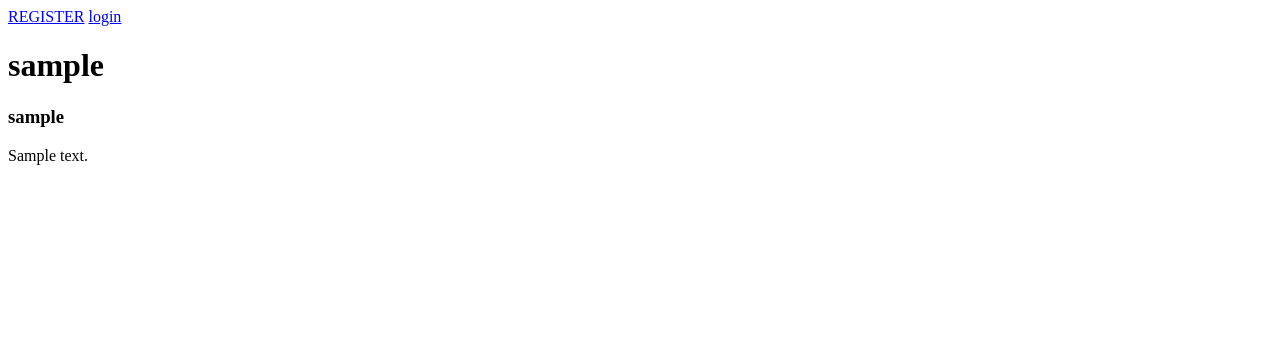
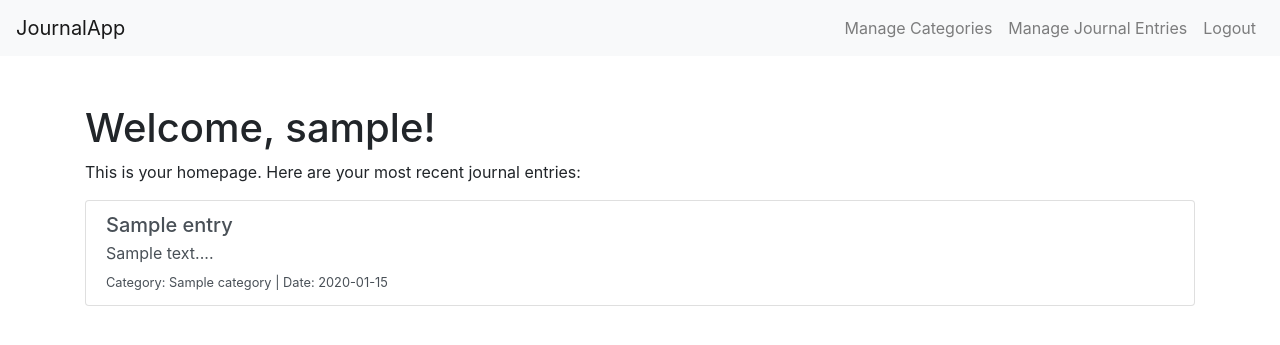
Before and after one commit to lawrence-254/effective-octo-tribble, a Flask app: template api/app/templates/index.html in a window 1280 px wide. Shown: the top 345 px of the page. Run offline with Flask 3, Linux system fonts and the light colour scheme; tables that the repository leaves empty hold one stand-in row (values such as "Sample post"); the template is opened without the code that fills it: values that come from a table or form of the project are taken from there, most other values are stand-ins (such as "Sample title", 1, 10 or a date in 2020); parts of the project's set-up code (start-up, migrations or seed data) failed here and were passed over; some libraries are stand-ins or nearby versions.

Commit message:
formssetup

```diff
--- a/api/app/forms.py
+++ b/api/app/forms.py
@@ -1,5 +1,5 @@
 from flask_wtf import FlaskForm
-from wtforms import StringField, PasswordField, SubmitField
+from wtforms import StringField, TextAreaField, SelectField, PasswordField, SubmitField
 from wtforms.validators import DataRequired, Email, Length, EqualTo
 
 '''
@@ -61,7 +61,7 @@ includes:
 
 '''category class form'''
 class CategoryForm(FlaskForm):
-    category = StringField('Category', validators=[DataRequired()])
+    name = StringField('Category', validators=[DataRequired()])
     submit=SubmitField('Enter Category')
 
 '''journal form class'''
--- a/api/app/routes.py
+++ b/api/app/routes.py
@@ -1,8 +1,8 @@
 from flask import render_template, redirect, url_for, flash, session
 from werkzeug.security import generate_password_hash, check_password_hash
 from app import app, db
-from app.forms import RegisterForm, LoginForm, ResetUsernameForm, ResetEmailForm, ResetPasswordForm
-from app.models import User
+from app.forms import RegisterForm, LoginForm, ResetUsernameForm, ResetEmailForm, ResetPasswordForm,JournalEntryForm,CategoryForm
+from app.models import User, Category, JournalEntry
 from app.utils import login_required
 
 
@@ -123,3 +123,102 @@ def reset_password():
         return redirect(url_for('index'))
 
     return render_template('reset_password.html', title='Reset Password', form=form)
+
+
+@app.route('/categories', methods=['GET', 'POST'])
+@login_required
+def manage_categories():
+    form = CategoryForm()
+    if form.validate_on_submit():
+        category = Category(name=form.name.data)
+        db.session.add(category)
+        db.session.commit()
+        flash('Category added successfully!', 'success')
+        return redirect(url_for('manage_categories'))
+
+    categories = Category.query.all()
+    return render_template('categories.html', title='Manage Categories', form=form, categories=categories)
+
+
+@app.route('/categories/<int:category_id>/delete', methods=['POST'])
+@login_required
+def delete_category(category_id):
+    category = Category.query.get_or_404(category_id)
+    db.session.delete(category)
+    db.session.commit()
+    flash('Category deleted successfully!', 'success')
+    return redirect(url_for('categories'))
+#
+# @app.route('/journal_entries', methods=['GET', 'POST'])
+# @login_required
+# def journal_entries():
+#     form = JournalEntryForm()
+#     form.category.choices = [(category.id, category.name) for category in Category.query.all()]
+#     if form.validate_on_submit():
+#         new_entry = JournalEntry(
+#             title=form.title.data,
+#             content=form.content.data,
+#             category_id=form.category.data,
+#             user_id=session['user_id']
+#         )
+#         db.session.add(new_entry)
+#         db.session.commit()
+#         flash('Journal entry created successfully!', 'success')
+#         return redirect(url_for('journal_entries'))
+#
+#     journal_entries = JournalEntry.query.filter_by(user_id=session['user_id']).all()
+#     return render_template('journal_entries.html', title='Journal Entries', form=form, journal_entries=journal_entries)
+
+@app.route('/journal_entries', methods=['GET', 'POST'])
+@login_required
+def manage_journal_entries():
+    form = JournalEntryForm()
+    if form.validate_on_submit():
+        journal_entry = JournalEntry(
+            title=form.title.data,
+            content=form.content.data,
+            category_id=form.category.data,
+            user_id=session['user_id']
+        )
+        db.session.add(journal_entry)
+        db.session.commit()
+        flash('Journal entry added successfully!', 'success')
+        return redirect(url_for('manage_journal_entries'))
+
+    journal_entries = JournalEntry.query.filter_by(user_id=session['user_id']).all()
+    return render_template('journal_entries.html', title='Manage Journal Entries', form=form, journal_entries=journal_entries)
+
+
+
+
+@app.route('/journal_entries/<int:entry_id>/delete', methods=['POST'])
+@login_required
+def delete_journal_entry(entry_id):
+    entry = JournalEntry.query.get_or_404(entry_id)
+    if entry.user_id != session['user_id']:
+        flash('You do not have permission to delete this entry.', 'danger')
+        return redirect(url_for('journal_entries'))
+    db.session.delete(entry)
+    db.session.commit()
+    flash('Journal entry deleted successfully!', 'success')
+    return redirect(url_for('journal_entries'))
+
+@app.route('/journal_entries/<int:entry_id>/edit', methods=['GET', 'POST'])
+@login_required
+def edit_journal_entry(entry_id):
+    entry = JournalEntry.query.get_or_404(entry_id)
+    if entry.user_id != session['user_id']:
+        flash('You do not have permission to edit this entry.', 'danger')
+        return redirect(url_for('journal_entries'))
+
+    form = JournalEntryForm(obj=entry)
+    form.category.choices = [(category.id, category.name) for category in Category.query.all()]
+    if form.validate_on_submit():
+        entry.title = form.title.data
+        entry.content = form.content.data
+        entry.category_id = form.category.data
+        db.session.commit()
+        flash('Journal entry updated successfully!', 'success')
+        return redirect(url_for('journal_entries'))
+
+    return render_template('edit_journal_entry.html', title='Edit Journal Entry', form=form, entry=entry)
--- a/api/app/templates/index.html
+++ b/api/app/templates/index.html
@@ -1,24 +1,46 @@
-<!DOCTYPE html>
-<html>
+<!doctype html>
+<html lang="en">
   <head>
     <meta charset="utf-8">
-	<meta name="viewport" content="width=device-width, initial-scale=1">
-	<title>{{title}}</title>
+    <meta name="viewport" content="width=device-width, initial-scale=1, shrink-to-fit=no">
+    <title>{{ title }}</title>
+    <link rel="stylesheet" href="https://maxcdn.bootstrapcdn.com/bootstrap/4.0.0/css/bootstrap.min.css">
   </head>
   <body>
-<div>
-<a href="./register">REGISTER</a>
-<a href="./login">login</a>
-
+    <nav class="navbar navbar-expand-lg navbar-light bg-light">
+      <a class="navbar-brand" href="{{ url_for('index') }}">JournalApp</a>
+      <div class="collapse navbar-collapse">
+        <ul class="navbar-nav ml-auto">
+          <li class="nav-item">
+            <a class="nav-link" href="{{ url_for('manage_categories') }}">Manage Categories</a>
+          </li>
+          <li class="nav-item">
+            <a class="nav-link" href="{{ url_for('manage_journal_entries') }}">Manage Journal Entries</a>
+          </li>
+          <li class="nav-item">
+            <a class="nav-link" href="{{ url_for('logout') }}">Logout</a>
+          </li>
+        </ul>
       </div>
-	<h1>
-		{{user.username}}
-	</h1>
-	{%for post in posts%}
-	<div>
-		<h3>{{post.author.username}}</h3>
-		<p>{{post.body}}</p>
+    </nav>
+    <div class="container mt-5">
+      <h1>Welcome, {{ user.username }}!</h1>
+      <p>This is your homepage. Here are your most recent journal entries:</p>
+      <div class="list-group">
+        {% for entry in journal_entries %}
+          <a href="#" class="list-group-item list-group-item-action">
+            <h5 class="mb-1">{{ entry.title }}</h5>
+            <p class="mb-1">{{ entry.content[:100] }}...</p>
+            <small>Category: {{ entry.category.name }} | Date: {{ entry.date.strftime('%Y-%m-%d') }}</small>
+          </a>
+        {% endfor %}
+        {% if not journal_entries %}
+          <p class="text-muted">You have no journal entries yet.</p>
+        {% endif %}
       </div>
-	{%endfor%}
+    </div>
+    <script src="https://code.jquery.com/jquery-3.2.1.slim.min.js"></script>
+    <script src="https://cdnjs.cloudflare.com/ajax/libs/popper.js/1.11.0/umd/popper.min.js"></script>
+    <script src="https://maxcdn.bootstrapcdn.com/bootstrap/4.0.0/js/bootstrap.min.js"></script>
   </body>
 </html>
```
Also changed, not shown: api/app/templates/categories.html (added, +28 -0 lines), api/app/templates/journal_entries.html (added, +42 -0 lines), api/app/templates/journal_entry.html (added, +42 -0 lines), api/app.db, api/app/templates/manage_categories.html (added), api/app/templates/manage_journal_entries.html (added). Lines whose indentation alone changed are shown as unchanged.
